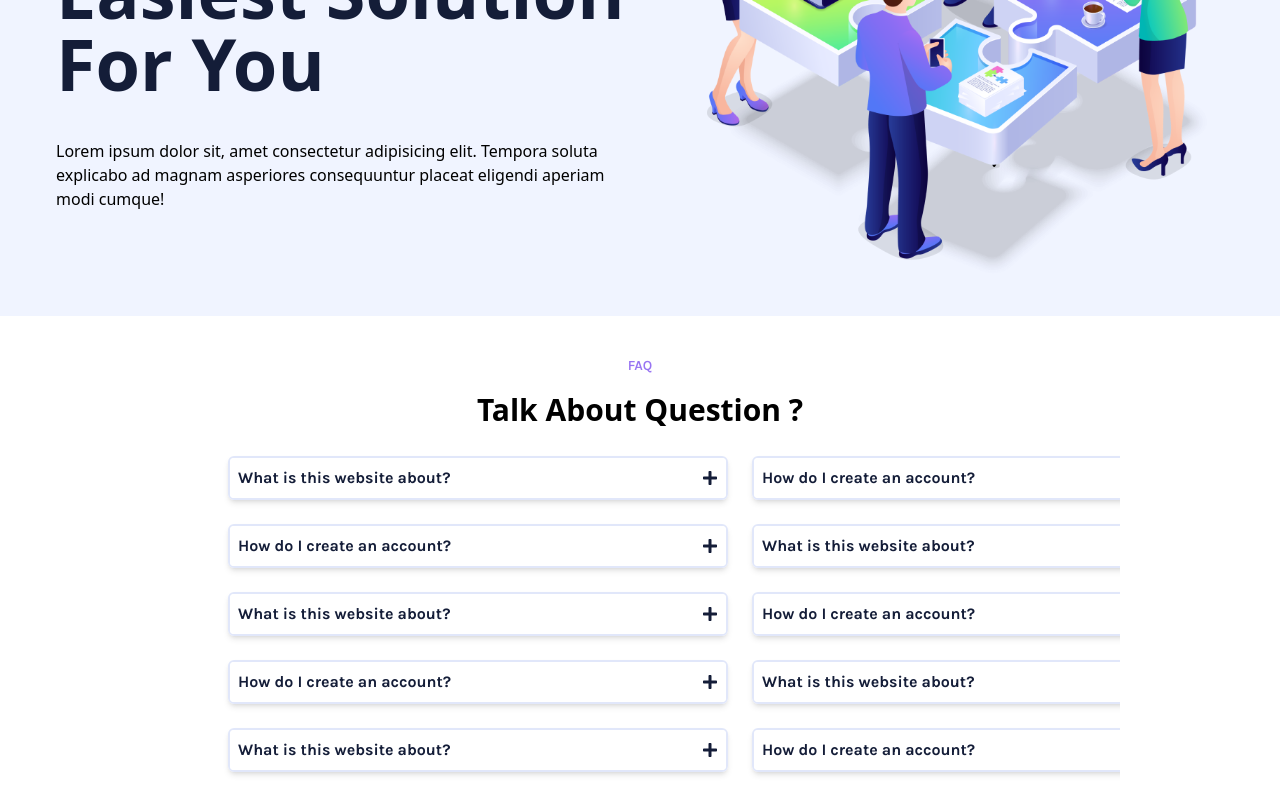
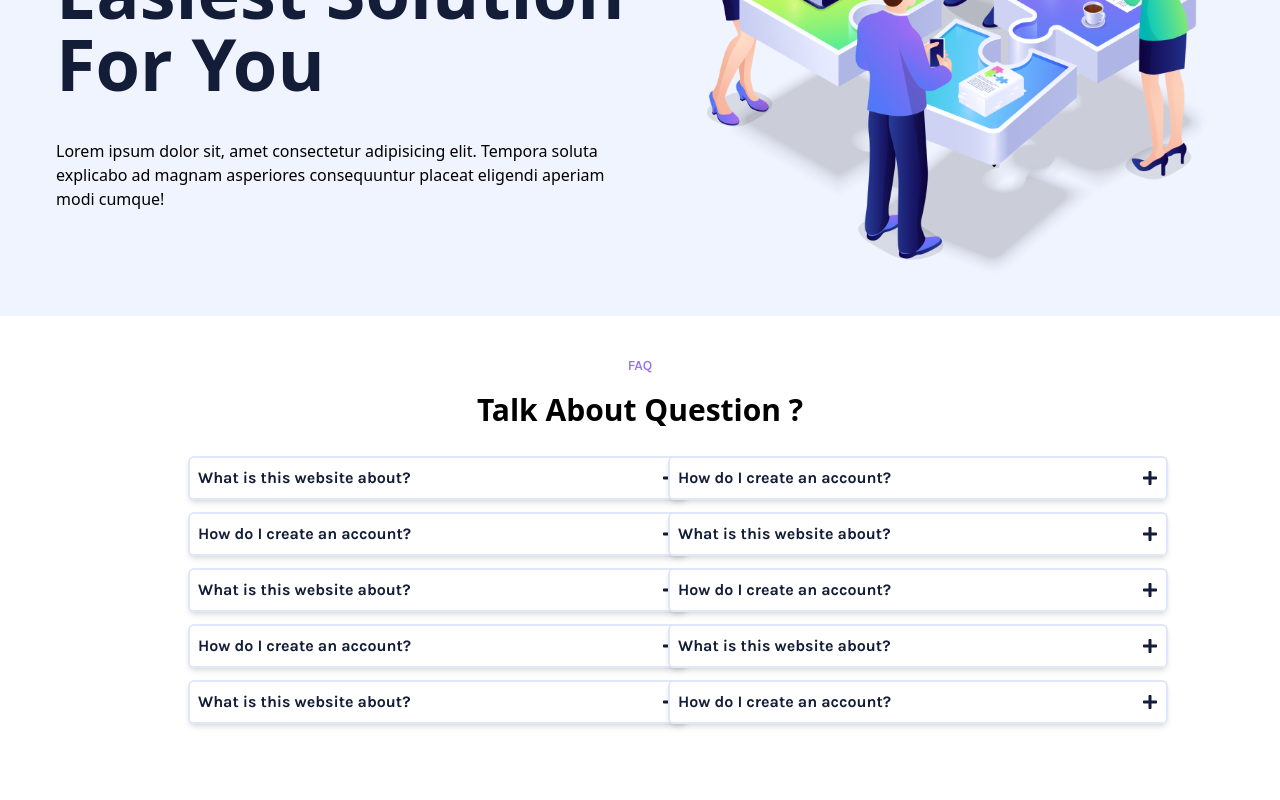
Before and after one commit to INFANT-RYAN/VPS, a React (Vite) app: page / in a window 1280 px wide. Shown: the part 485-1285 px from the top of the page. Built offline with nearby package versions, Linux system fonts and the light colour scheme.

Commit message:
fix: Accordian overflow

```diff
--- a/src/Componants/FAQ-Section.jsx
+++ b/src/Componants/FAQ-Section.jsx
@@ -43,16 +43,18 @@ const faqs = [
 ];
 export default function FAQ(){
     return(
-    <section className="pt-10">
+        <section className="my-10">
             <center className="space-y-4">
             <h1 className="text-[#9874f2] text-sm font-Tb font-semibold">FAQ</h1>
             <h2 className="text-3xl font-semibold ">Talk About <strong>Question ?</strong></h2>
         </center>
-    <div className="px-14 mx-auto p-4 grid grid-rows-5 grid-flow-col overflow-hidden min-h-0 min-w-0 w-3/4 ">
-    {faqs.map((faq) => (
-        <FaqAccordion className="w-[200px]" question={faq.question} answer={faq.answer} />
-    ))
-    }
+        <div className="flex w-3/4 mx-auto justify-center">
+            <div className="w-1/2 p-4">
+                {faqs.slice(0, 5).map((accordion, index) => ( <FaqAccordion key={index} question={accordion.question} answer={accordion.answer} /> ))}
+            </div>
+            <div className="w-1/2 p-4">
+                {faqs.slice(5).map((accordion, index) => ( <FaqAccordion key={index} question={accordion.question} answer={accordion.answer} /> ))}
+            </div>
         </div>
         </section>
     );
--- a/src/Componants/faqAccordion.jsx
+++ b/src/Componants/faqAccordion.jsx
@@ -5,11 +5,11 @@ export default function FaqAccordion({ question, answer }){
     const [isOpen, setIsOpen] = useState(false);
     return (
     <div className={`rounded-md shadow-md overflow-hidden border-2 border-[#e1e7fa] m-3 w-[500px]`}>
-        <button className={` p-2 flex justify-between items-center text-left w-full font-bold overflow-hidden ${isOpen ? 'bg-[#9874f2] text-white' : 'bg-white text-[#141d38]'}`} onClick={() => setIsOpen(!isOpen)} >
+        <button className={` p-2 flex justify-between items-center text-left w-full font-bold overflow-hidden ${isOpen ? 'bg-[#6a4ef5] text-white' : 'bg-white text-[#141d38]'}`} onClick={() => setIsOpen(!isOpen)} >
              <span className="text-md font-Tb font-bold">{question}</span>
              {isOpen?<FaMinus />:<FaPlus />}
         </button>
-        <div className={`transition-all duration-300 grid ease-in-out overflow-hidden ${isOpen ? ' grid-rows-[1fr]' : ' grid-rows-[0fr]'}`}>
-            {isOpen && <p className="mt-2 p-4 w-[100%] text-gray-600">{answer}</p>} </div>
+        <div className="">
+            {isOpen && <p className="mt-2 p-4 w-[100%] text-gray-400">{answer}</p>} </div>
         </div> );
     };
```
Lines whose indentation alone changed are shown as unchanged.
